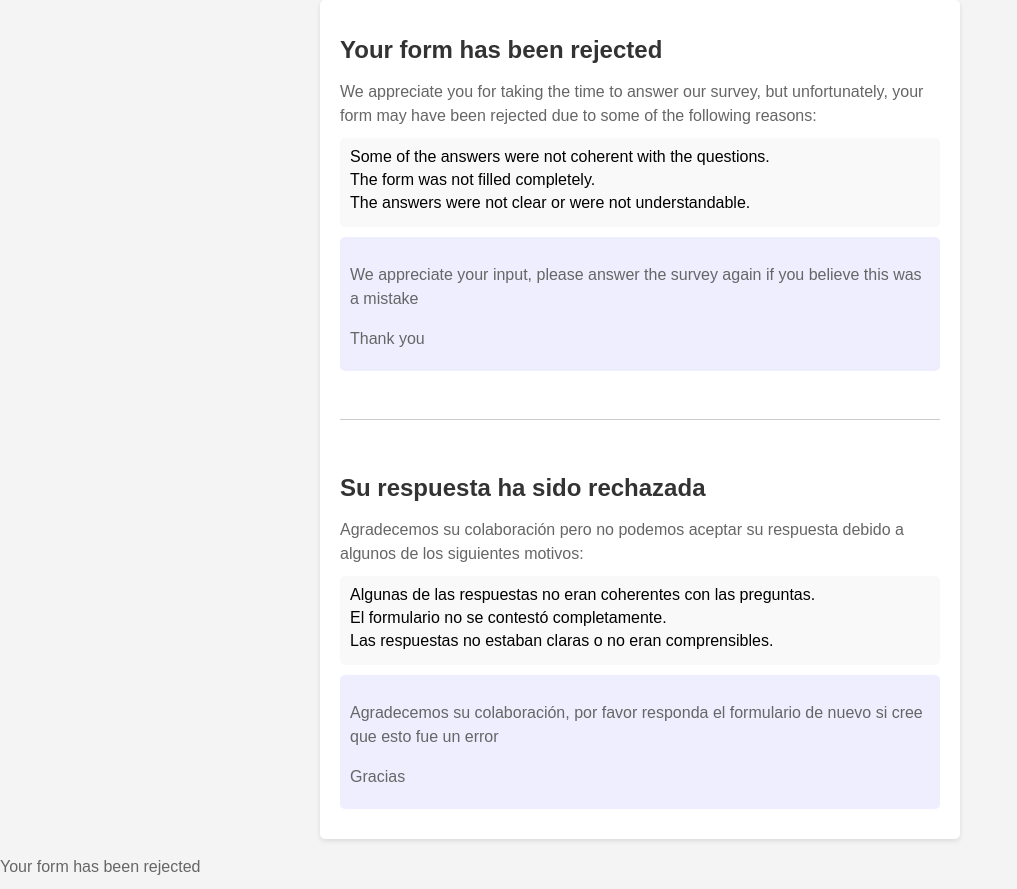
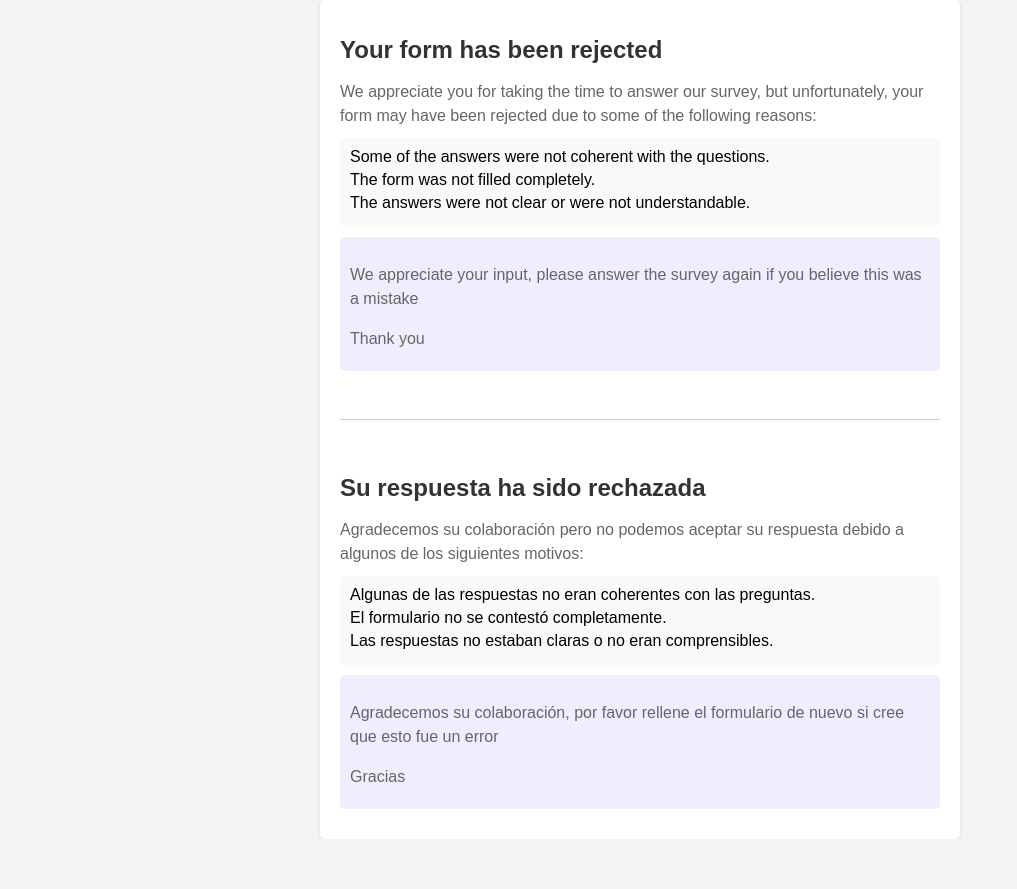
Before and after one commit to caxton-college/autoemail, a Python web app: template templates/email_template.html in a window 1280 px wide. Shown: the whole page, without its empty margins (0-1017 px from the left). After the commit the page ends 782 px from the top, so only its background shows below. Run offline with Jinja, Linux system fonts and the light colour scheme; the template is opened without the code that fills it, so the values that code supplies are empty.

Commit message:
- Fixed typo - Updated email title

```diff
--- a/main.py
+++ b/main.py
@@ -37,7 +37,7 @@
     MAIL_USERNAME = os.getenv('MAIL_USERNAME'),
     MAIL_PASSWORD = os.getenv('MAIL_PASSWORD'),
     MAIL_FROM = os.getenv('MAIL_USERNAME'),
-    MAIL_FROM_NAME="Form Response Information",
+    MAIL_FROM_NAME="Caxton College",
     MAIL_PORT = 587,
     MAIL_SERVER = "smtp.gmail.com",
     MAIL_STARTTLS = True,
--- a/templates/email_template.html
+++ b/templates/email_template.html
@@ -130,22 +130,10 @@
                 </ul>
             </div>
             <div class="message">
-                <p>Agradecemos su colaboración, por favor responda el formulario de nuevo si cree que esto fue un error</p>
+                <p>Agradecemos su colaboración, por favor rellene el formulario de nuevo si cree que esto fue un error</p>
                 <p>Gracias</p>
             </div>
         {% endif %}
     </div>
 </body>
 </html>
-
-
-
-
-    {% if approved == True %}
-        {% for field in questions %}
-            {{ field["question"] }} : {{ field["answer"] }}
-            <br>
-        {% endfor %}
-    {% else %}
-        <p>Your form has been rejected</p>
-    {% endif %}
```
